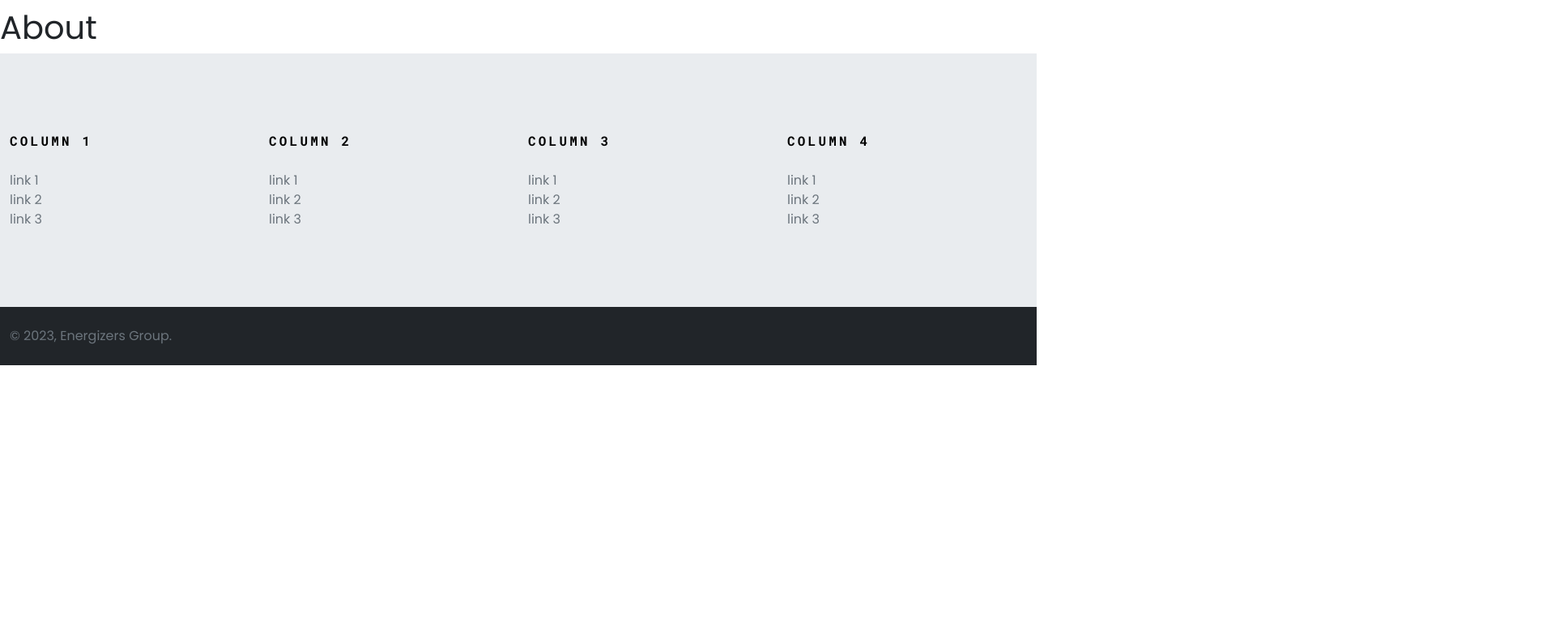
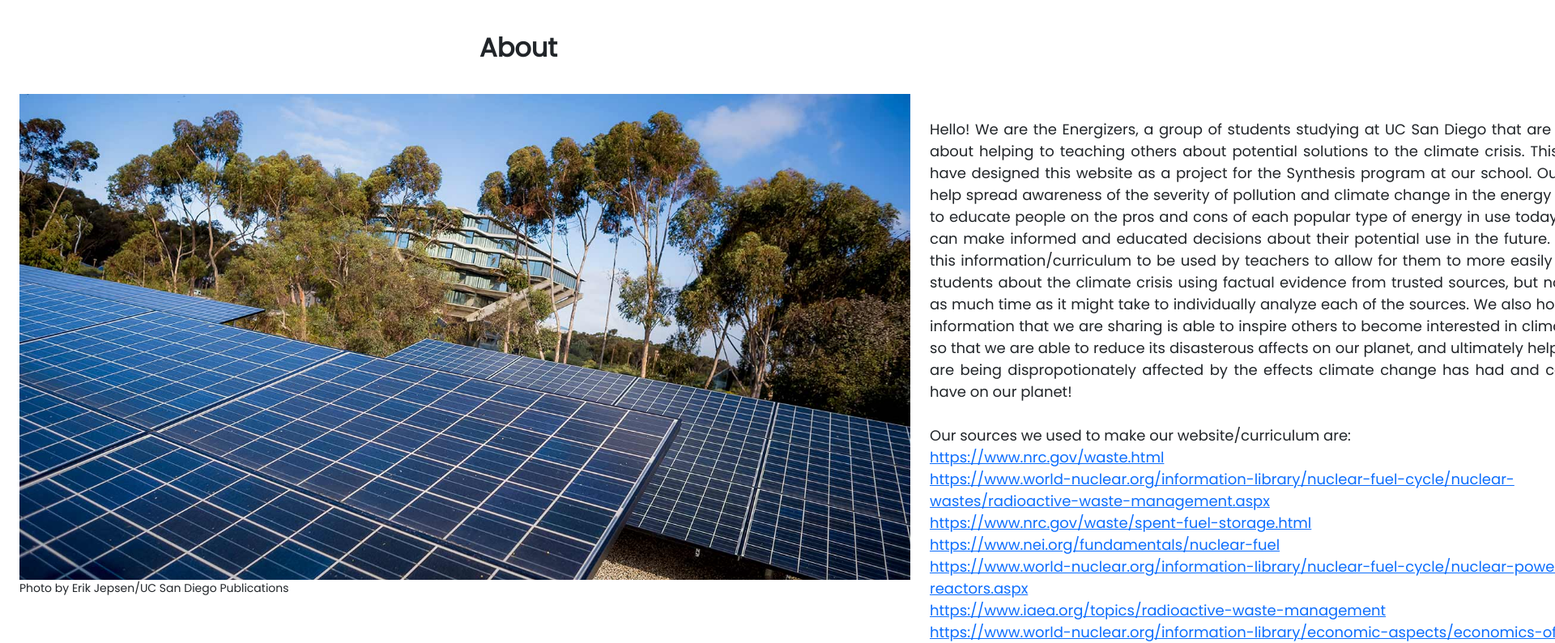
Before and after one commit to dyoo47/SYN100-Energizers, a React (Create React App) app: page /about in a window 1280 px wide. Shown: the part 46-840 px from the top of the page at 81% size, 1920 px wide, since content can reach past the window. Before the commit the page ends 800 px from the top, so only its background shows below. Built offline with nearby package versions, Linux system fonts and the light colour scheme.

Commit message:
updated About page, added css and added image for page to fill up empty space

```diff
--- a/src/About.css
+++ b/src/About.css
@@ -0,0 +1,32 @@
+.page {
+    display: flex;
+    padding-left: 1.5rem;
+}
+.title {
+    text-align: center;
+    padding-block: 30px;
+    text-align: center;
+}
+.small {
+    display: flex;
+}
+.image {
+    text-align: justify;
+    float: left;
+    width: 1100;
+}
+.paragraph {
+    display: block;
+    text-align: justify;
+    padding-block: 30px;
+    padding-left: 1.5rem;
+    padding-right: 1.5rem;
+}
+/*
+.sources {
+    display: flex;
+    flex-direction: column;
+    padding-block: 30px;
+    padding-left: 1.5rem;
+}
+*/
--- a/src/About.js
+++ b/src/About.js
@@ -1,5 +1,41 @@
+import "./About.css"
 const About = () => {
-    return <h1>About</h1>;
+    return(
+     <>
+    <h1 className="title">About</h1>
+    <span className="page">
+      <div className="image">
+        <img src="carbon-neutral-lead.jpg" alt="solar_panels" height={600} width={1100}/>
+        <small className="small">Photo by Erik Jepsen/UC San Diego Publications</small>
+      </div>
+      <span className="paragraph">
+      Hello! We are the Energizers, a group of students studying at UC San Diego that are passionate about
+      helping to teaching others about potential solutions to the climate crisis. This is why we have designed
+      this website as a project for the Synthesis program at our school. Our goal is to help spread awareness
+      of the severity of pollution and climate change in the energy sector, and to educate people on the pros
+      and cons of each popular type of energy in use today, so people can make informed and educated decisions
+      about their potential use in the future. We aim for this information/curriculum to be used by teachers to allow
+      for them to more easily teach their students about the climate crisis using factual evidence from trusted sources,
+      but not requiring as much time as it might take to individually analyze each of the sources. We also hope that this information
+      that we are sharing is able to inspire others to become interested in climate change so that we are able to reduce
+      its disasterous affects on our planet, and ultimately help those that are being dispropotionately affected by the
+      effects climate change has had and continues to have on our planet!
+      <br/> <br/>
+
+        Our sources we used to make our website/curriculum are: <br/>
+        <a href="url">https://www.nrc.gov/waste.html</a> <br/>
+        <a href="url">https://www.world-nuclear.org/information-library/nuclear-fuel-cycle/nuclear-wastes/radioactive-waste-management.aspx</a> <br/>
+        <a href="url">https://www.nrc.gov/waste/spent-fuel-storage.html</a> <br/>
+        <a href="url">https://www.nei.org/fundamentals/nuclear-fuel</a> <br/>
+        <a href="url">https://www.world-nuclear.org/information-library/nuclear-fuel-cycle/nuclear-power-reactors.aspx</a> <br/>
+        <a href="url">https://www.iaea.org/topics/radioactive-waste-management</a> <br/>
+        <a href="url">https://www.world-nuclear.org/information-library/economic-aspects/economics-of-nuclear-power.aspx</a> <br/>
+        <a href="url">https://ucsandiego.photoshelter.com/galleries/C0000GXkNjxnr5mo/G0000DBPQ.N_ezgc/Places-and-Landmarks</a> <br/>
+
+      </span>
+    </span>
+    </>
+    );
   };
 
   export default About;
```
Also changed, not shown: public/carbon-neutral-lead.jpg (added).
